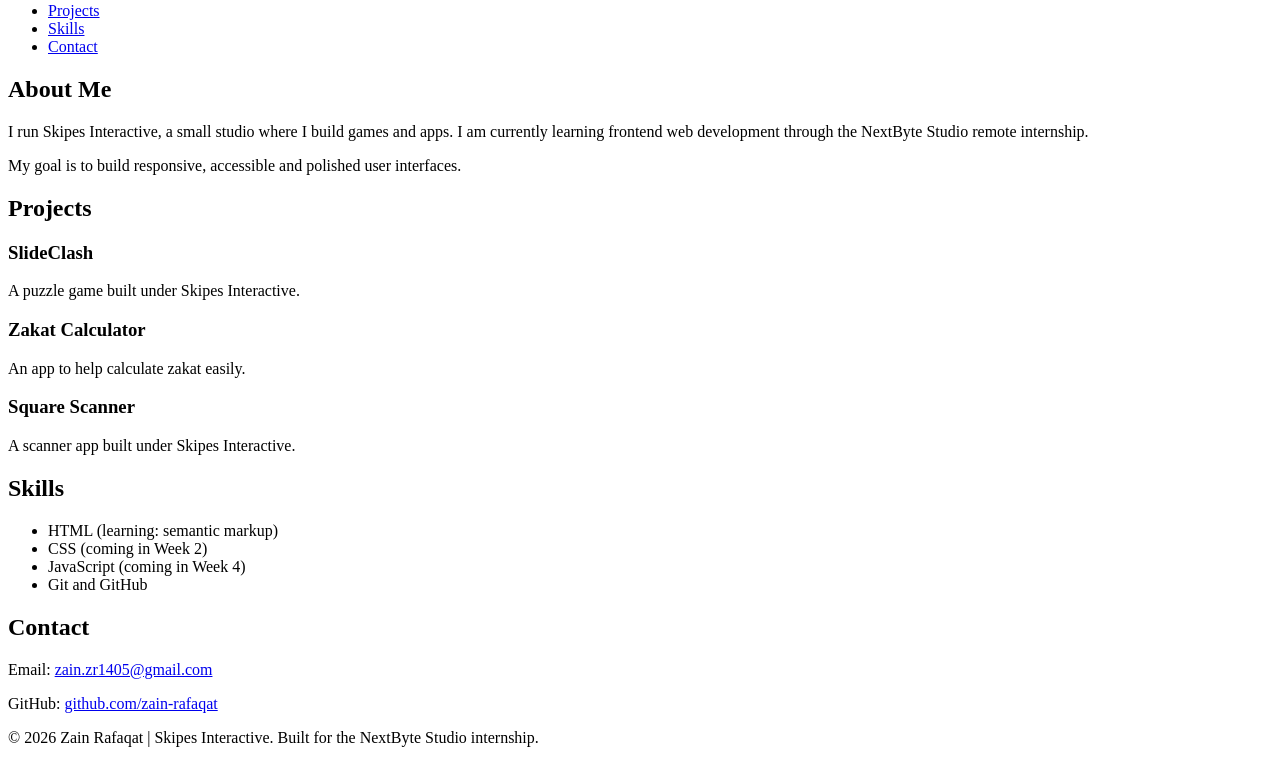
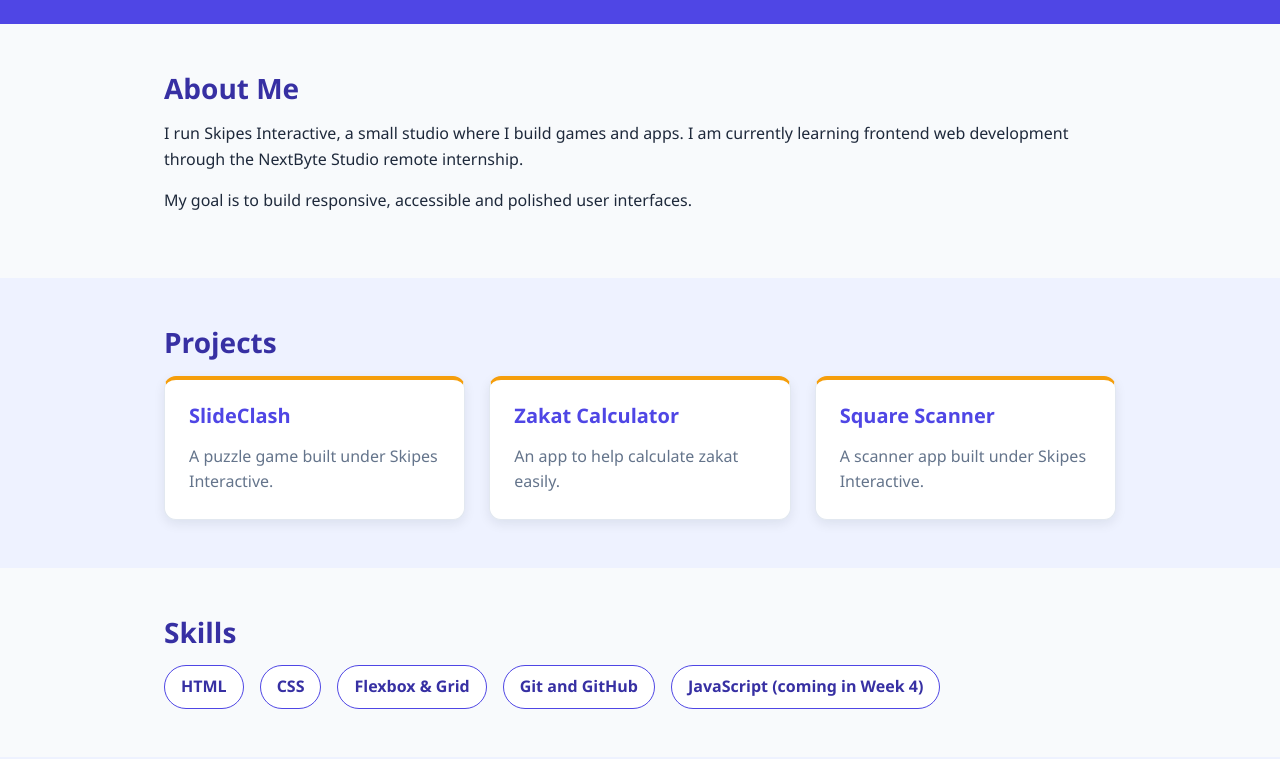
Before and after one commit to zain-rafaqat/nextbyte-frontend-internship, a plain HTML site: page index.html in a window 1280 px wide. Shown: the part 130-889 px from the top of the page. Drawn offline with Linux system fonts and the light colour scheme.

Commit message:
Add files via upload

```diff
--- a/index.html
+++ b/index.html
@@ -5,69 +5,86 @@
   <meta name="viewport" content="width=device-width, initial-scale=1.0">
   <meta name="description" content="Portfolio of Zain Rafaqat, founder of Skipes Interactive and frontend web development intern.">
   <title>Zain Rafaqat | Skipes Interactive</title>
+  <link rel="stylesheet" href="style.css">
 </head>
 <body>
 
-  <header>
+  <header class="site-header">
+    <div class="container">
+      <div>
         <h1>Zain Rafaqat</h1>
-    <p>Founder, Skipes Interactive | Frontend Web Development Intern</p>
+        <p class="tagline">Founder, Skipes Interactive | Frontend Web Development Intern</p>
+      </div>
       <nav aria-label="Main navigation">
-      <ul>
+        <ul class="nav-list">
           <li><a href="#about">About</a></li>
           <li><a href="#projects">Projects</a></li>
           <li><a href="#skills">Skills</a></li>
           <li><a href="#contact">Contact</a></li>
         </ul>
       </nav>
+    </div>
   </header>
 
   <main>
 
-    <section id="about">
+    <section id="about" class="section">
+      <div class="container">
         <h2>About Me</h2>
         <p>I run Skipes Interactive, a small studio where I build games and apps. I am currently learning frontend web development through the NextByte Studio remote internship.</p>
         <p>My goal is to build responsive, accessible and polished user interfaces.</p>
+      </div>
     </section>
 
-    <section id="projects">
+    <section id="projects" class="section">
+      <div class="container">
         <h2>Projects</h2>
-
-      <article>
+        <div class="projects-grid">
+          <article class="card">
             <h3>SlideClash</h3>
             <p>A puzzle game built under Skipes Interactive.</p>
           </article>
 
-      <article>
+          <article class="card">
             <h3>Zakat Calculator</h3>
             <p>An app to help calculate zakat easily.</p>
           </article>
 
-      <article>
+          <article class="card">
             <h3>Square Scanner</h3>
             <p>A scanner app built under Skipes Interactive.</p>
           </article>
+        </div>
+      </div>
     </section>
 
-    <section id="skills">
+    <section id="skills" class="section">
+      <div class="container">
         <h2>Skills</h2>
-      <ul>
-        <li>HTML (learning: semantic markup)</li>
-        <li>CSS (coming in Week 2)</li>
+        <ul class="skills-list">
+          <li>HTML</li>
+          <li>CSS</li>
+          <li>Flexbox &amp; Grid</li>
+          <li>Git and GitHub</li>
           <li>JavaScript (coming in Week 4)</li>
-        <li>Git and GitHub</li>
         </ul>
+      </div>
     </section>
 
-    <section id="contact">
+    <section id="contact" class="section">
+      <div class="container">
         <h2>Contact</h2>
         <p>Email: <a href="mailto:zain.zr1405@gmail.com">zain.zr1405@gmail.com</a></p>
-      <p>GitHub: <a href="https://github.com/zain0rafaqat">github.com/zain-rafaqat</a></p>
+        <p>GitHub: <a href="https://github.com/zain-rafaqat">github.com/zain-rafaqat</a></p>
+      </div>
     </section>
 
   </main>
 
-  <footer>
+  <footer class="site-footer">
+    <div class="container">
       <p>&copy; 2026 Zain Rafaqat | Skipes Interactive. Built for the NextByte Studio internship.</p>
+    </div>
   </footer>
 
 </body>
--- /dev/null
+++ b/style.css
@@ -0,0 +1,188 @@
+/* ==========================================================
+   Week 2: CSS Foundations & Layout
+   ========================================================== */
+
+/* ---------- 1. Design tokens (colors, spacing, type) ---------- */
+:root {
+  /* Color palette */
+  --color-primary: #4f46e5;
+  --color-primary-dark: #3730a3;
+  --color-accent: #f59e0b;
+  --color-bg: #f8fafc;
+  --color-surface: #ffffff;
+  --color-text: #1e293b;
+  --color-muted: #64748b;
+  --color-border: #e2e8f0;
+
+  /* Typography */
+  --font-main: "Segoe UI", Roboto, Helvetica, Arial, sans-serif;
+  --text-base: 1rem;
+  --text-lg: 1.25rem;
+  --text-xl: 1.75rem;
+  --text-xxl: 2.5rem;
+
+  /* Spacing scale */
+  --space-1: 0.5rem;
+  --space-2: 1rem;
+  --space-3: 1.5rem;
+  --space-4: 2rem;
+  --space-5: 3rem;
+
+  /* Other */
+  --radius: 12px;
+  --shadow: 0 4px 12px rgba(15, 23, 42, 0.08);
+  --max-width: 1000px;
+}
+
+/* ---------- 2. Reset & base ---------- */
+*,
+*::before,
+*::after {
+  box-sizing: border-box;
+}
+
+body {
+  margin: 0;
+  font-family: var(--font-main);
+  font-size: var(--text-base);
+  line-height: 1.6;
+  color: var(--color-text);
+  background-color: var(--color-bg);
+}
+
+h1, h2, h3 {
+  line-height: 1.2;
+  margin: 0 0 var(--space-2);
+}
+
+h1 { font-size: var(--text-xxl); }
+h2 { font-size: var(--text-xl); color: var(--color-primary-dark); }
+h3 { font-size: var(--text-lg); }
+
+p { margin: 0 0 var(--space-2); }
+
+a {
+  color: var(--color-primary);
+  text-decoration: none;
+}
+
+a:hover {
+  text-decoration: underline;
+}
+
+ul {
+  margin: 0;
+  padding: 0;
+  list-style: none;
+}
+
+/* ---------- 3. Reusable layout rules ---------- */
+.container {
+  max-width: var(--max-width);
+  margin-inline: auto;
+  padding-inline: var(--space-3);
+}
+
+.card {
+  background-color: var(--color-surface);
+  border: 1px solid var(--color-border);
+  border-radius: var(--radius);
+  box-shadow: var(--shadow);
+  padding: var(--space-3);
+}
+
+/* ---------- 4. Header & navigation (Flexbox) ---------- */
+.site-header {
+  background-color: var(--color-primary);
+  color: #ffffff;
+  padding-block: var(--space-4);
+}
+
+.site-header .container {
+  display: flex;
+  flex-wrap: wrap;
+  justify-content: space-between;
+  align-items: center;
+  gap: var(--space-3);
+}
+
+.tagline {
+  margin: 0;
+  opacity: 0.9;
+}
+
+.nav-list {
+  display: flex;
+  flex-wrap: wrap;
+  gap: var(--space-2);
+}
+
+.nav-list a {
+  display: inline-block;
+  color: #ffffff;
+  padding: var(--space-1) var(--space-2);
+  border-radius: 999px;
+  font-weight: 600;
+}
+
+.nav-list a:hover {
+  background-color: rgba(255, 255, 255, 0.2);
+  text-decoration: none;
+}
+
+/* ---------- 5. Sections ---------- */
+main .section {
+  padding-block: var(--space-5);
+}
+
+main .section:nth-child(even) {
+  background-color: #eef2ff;
+}
+
+/* ---------- 6. Projects (CSS Grid) ---------- */
+.projects-grid {
+  display: grid;
+  grid-template-columns: repeat(auto-fit, minmax(220px, 1fr));
+  gap: var(--space-3);
+}
+
+.projects-grid .card {
+  border-top: 4px solid var(--color-accent);
+}
+
+.projects-grid h3 {
+  color: var(--color-primary);
+}
+
+.projects-grid p {
+  color: var(--color-muted);
+  margin-bottom: 0;
+}
+
+/* ---------- 7. Skills (Flexbox) ---------- */
+.skills-list {
+  display: flex;
+  flex-wrap: wrap;
+  gap: var(--space-2);
+}
+
+.skills-list li {
+  background-color: var(--color-surface);
+  border: 1px solid var(--color-primary);
+  color: var(--color-primary-dark);
+  padding: var(--space-1) var(--space-2);
+  border-radius: 999px;
+  font-weight: 600;
+}
+
+/* ---------- 8. Footer ---------- */
+.site-footer {
+  background-color: var(--color-text);
+  color: #cbd5e1;
+  text-align: center;
+  padding-block: var(--space-3);
+}
+
+.site-footer p {
+  margin: 0;
+}
```
Also changed, not shown: 1 other file. Lines whose indentation alone changed are shown as unchanged.
